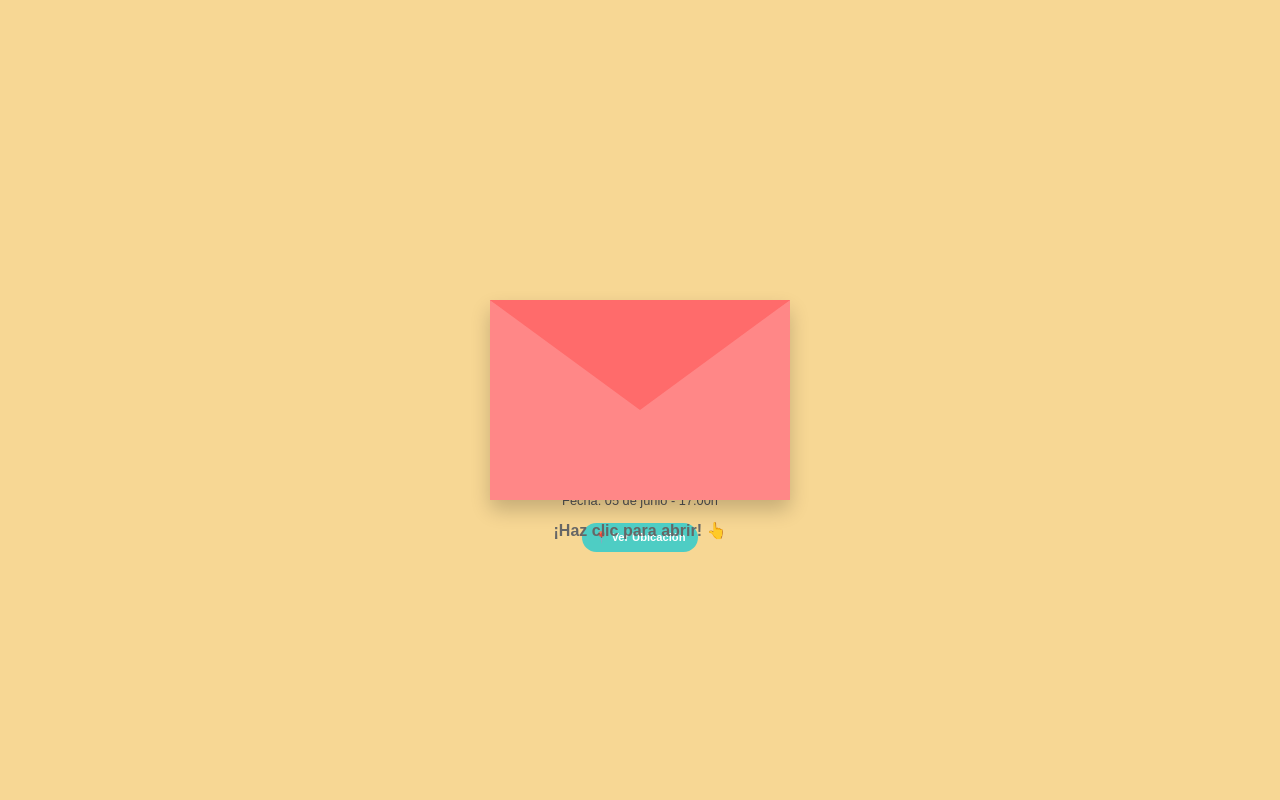
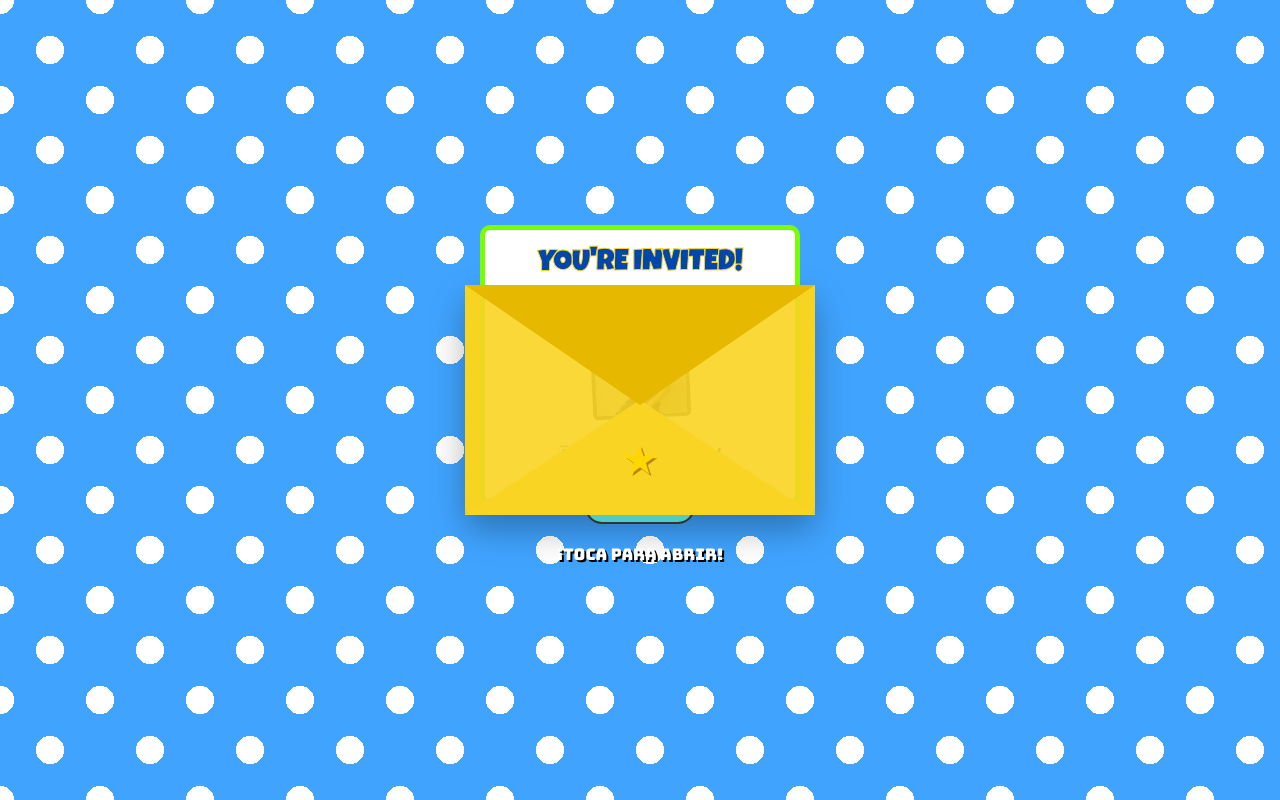
Before and after one commit to LEYENDA821/invitacion, a plain HTML site: page index.html in a window 1280 px wide. Drawn offline with nearby package versions, Linux system fonts and the light colour scheme.

Commit message:
Update index.html

```diff
--- a/index.html
+++ b/index.html
@@ -3,12 +3,16 @@
 <head>
     <meta charset="UTF-8">
     <meta name="viewport" content="width=device-width, initial-scale=1.0">
-    <title>Mi Invitación de Cumpleaños</title>
+    <title>¡Cristofer al Infinito y Más Allá!</title>
+    <link href="https://fonts.googleapis.com/css2?family=Luckiest+Guy&family=Bungee&display=swap" rel="stylesheet">
+    <script src="https://cdn.jsdelivr.net/npm/canvas-confetti@1.5.1/dist/confetti.browser.min.js"></script>
     <style>
         :root {
-            --color-sobre: #ff6b6b;
-            --color-papel: #ffffff;
-            --color-texto: #444;
+            --woody-yellow: #f9d423;
+            --woody-red: #d32f2f;
+            --buzz-green: #7cfc00;
+            --sky-blue: #40a4ff;
+            --clouds: #ffffff;
         }
 
         body {
@@ -17,138 +21,201 @@
             align-items: center;
             height: 100vh;
             margin: 0;
-            background-color: #f7d794;
-            font-family: 'Arial', sans-serif;
+            overflow: hidden;
+            /* Fondo de Nubes de Andy */
+            background-color: var(--sky-blue);
+            background-image: radial-gradient(var(--clouds) 20%, transparent 20%),
+                              radial-gradient(var(--clouds) 20%, transparent 20%);
+            background-position: 0 0, 50px 50px;
+            background-size: 100px 100px;
         }
 
-        /* Contenedor del sobre */
         .envelope-wrapper {
             position: relative;
             cursor: pointer;
+            perspective: 1000px;
         }
 
+        /* El Sobre */
         .envelope {
             position: relative;
-            width: 300px;
-            height: 200px;
-            background-color: var(--color-sobre);
-            border-bottom-left-radius: 5px;
-            border-bottom-right-radius: 5px;
-            box-shadow: 0 10px 20px rgba(0,0,0,0.2);
+            width: 350px;
+            height: 230px;
+            background-color: var(--woody-yellow);
+            /* Patrón de camisa de Woody */
+            background-image: linear-gradient(0deg, transparent 24%, rgba(211, 47, 47, .2) 25%, rgba(211, 47, 47, .2) 26%, transparent 27%, transparent 74%, rgba(211, 47, 47, .2) 75%, rgba(211, 47, 47, .2) 76%, transparent 77%, transparent),
+                              linear-gradient(90deg, transparent 24%, rgba(211, 47, 47, .2) 25%, rgba(211, 47, 47, .2) 26%, transparent 27%, transparent 74%, rgba(211, 47, 47, .2) 75%, rgba(211, 47, 47, .2) 76%, transparent 77%, transparent);
+            background-size: 50px 50px;
+            border-bottom-left-radius: 10px;
+            border-bottom-right-radius: 10px;
+            box-shadow: 0 15px 35px rgba(0,0,0,0.3);
         }
 
-        /* La solapa del sobre */
+        /* Solapa con la estrella de Sheriff */
         .envelope::before {
-            content: "";
+            content: "★";
+            display: flex;
+            justify-content: center;
+            align-items: center;
+            font-size: 40px;
+            color: #ffd700;
+            text-shadow: 2px 2px #b8860b;
             position: absolute;
             top: 0;
-            z-index: 2;
-            border-top: 110px solid var(--color-sobre);
-            border-left: 150px solid transparent;
-            border-right: 150px solid transparent;
+            width: 100%;
+            height: 100%;
+            z-index: 4;
+            border-top: 120px solid #e6b800;
+            border-left: 175px solid transparent;
+            border-right: 175px solid transparent;
             transform-origin: top;
-            transition: transform 0.5s ease;
+            transition: transform 0.6s ease;
+            box-sizing: border-box;
+            padding-top: -120px;
         }
 
-        /* Los costados del sobre */
         .envelope::after {
             content: "";
             position: absolute;
-            z-index: 1;
-            border-left: 150px solid #ff8787;
-            border-bottom: 100px solid #ff8787;
-            border-right: 150px solid #ff8787;
-            border-top: 100px solid transparent;
+            z-index: 2;
+            border-left: 175px solid rgba(249, 212, 35, 0.9);
+            border-bottom: 115px solid rgba(249, 212, 35, 1);
+            border-right: 175px solid rgba(249, 212, 35, 0.9);
+            border-top: 115px solid transparent;
             bottom: 0;
         }
 
-        /* La carta (invitación) */
+        /* Carta de Invitación */
         .card {
             position: absolute;
             bottom: 10px;
-            left: 10px;
-            width: 280px;
-            height: 180px;
-            background: var(--color-papel);
-            z-index: 0;
-            transition: transform 0.5s ease, z-index 0s 0.5s;
-            padding: 20px;
+            left: 15px;
+            width: 320px;
+            height: 280px;
+            background: white;
+            z-index: 1;
+            transition: transform 0.8s ease, z-index 0s 0.4s;
+            padding: 15px;
             box-sizing: border-box;
             text-align: center;
-            border-radius: 5px;
-            box-shadow: 0 0 10px rgba(0,0,0,0.1);
+            border: 5px solid var(--buzz-green);
+            border-radius: 10px;
         }
 
-        .card img {
-            width: 70px;
-            height: 70px;
-            border-radius: 50%;
-            object-fit: cover;
+        .card h1 {
+            font-family: 'Luckiest Guy', cursive;
+            color: #0046ad;
             margin: 5px 0;
-            border: 2px solid var(--color-sobre);
+            font-size: 1.8em;
+            -webkit-text-stroke: 1px #f9d423;
         }
 
-        .card h2 { margin: 5px 0; color: var(--color-sobre); font-size: 1.2em; }
-        .card p { font-size: 0.8em; margin: 5px 0; color: var(--color-texto); }
+        .card h2 {
+            font-family: 'Bungee', cursive;
+            color: var(--woody-red);
+            margin: 0;
+            font-size: 1.2em;
+        }
 
-        .btn-mapa {
+        .card .photo-frame {
+            width: 90px;
+            height: 90px;
+            margin: 10px auto;
+            border: 4px solid #555;
+            border-radius: 5px;
+            background: #eee;
+            overflow: hidden;
+            transform: rotate(-3deg);
+        }
+
+        .card .photo-frame img {
+            width: 100%;
+            height: 100%;
+            object-fit: cover;
+        }
+
+        .info {
+            font-size: 0.9em;
+            color: #333;
+            margin-bottom: 10px;
+            line-height: 1.2;
+        }
+
+        .btn-maps {
             display: inline-block;
-            margin-top: 10px;
-            padding: 8px 12px;
             background: #4ecdc4;
             color: white;
             text-decoration: none;
-            border-radius: 20px;
+            padding: 8px 15px;
+            border-radius: 50px;
+            font-family: 'Bungee', sans-serif;
             font-size: 0.7em;
-            font-weight: bold;
+            transition: 0.3s;
+            border: 2px solid #333;
         }
 
-        /* Animación al abrir */
+        .btn-maps:hover { background: var(--buzz-green); color: black; }
+
+        /* Estados abiertos */
         .envelope-wrapper.open .envelope::before {
             transform: rotateX(180deg);
             z-index: 0;
         }
 
         .envelope-wrapper.open .card {
-            transform: translateY(-120px);
-            z-index: 3;
+            transform: translateY(-180px) scale(1.1);
+            z-index: 5;
         }
 
-        .instruccion {
+        .tap-hint {
             position: absolute;
-            bottom: -40px;
+            bottom: -50px;
             width: 100%;
             text-align: center;
-            color: #666;
-            font-weight: bold;
+            font-family: 'Bungee', sans-serif;
+            color: white;
+            text-shadow: 2px 2px 0px #000;
         }
     </style>
 </head>
 <body>
 
-    <div class="envelope-wrapper" onclick="abrirSobre()">
+    <div class="envelope-wrapper" onclick="toggleEnvelope()">
         <div class="envelope">
             <div class="card">
-                <h2>¡Mis 18 años!</h2>
-                <p>Estás invitado a la fiesta de:</p>
-                <strong>Cristofer</strong>
-                <br>
-                <img src="imagen1.jpg" alt="Foto del cumpleañero">
-                <p>Fecha: 05 de junio - 17:00h</p>
-
-                <a href="https://maps.app.goo.gl/PXgDw4jHBCg1jF736" target="_blank" class="btn-mapa">
-                    📍 Ver Ubicación
+                <h1>YOU'RE INVITED!</h1>
+                <h2>CRISTOFER</h2>
+                <div class="photo-frame">
+                    <img src="imagen1.jpg" alt="Cristofer">
+                </div>
+                <div class="info">
+                    <strong>¡MIS 18 AÑOS!</strong><br>
+                    🗓 05 de Junio | 🕔 5:00 PM<br>
+                    📍 Quinta La Paloma
+                </div>
+                <a href="https://maps.app.goo.gl/MfpUobb2VyN2RtcT9" target="_blank" class="btn-maps" onclick="event.stopPropagation();">
+                    VER MAPA 🚀
                 </a>
             </div>
         </div>
-        <div class="instruccion">¡Haz clic para abrir! 👆</div>
+        <div class="tap-hint">¡TOCA PARA ABRIR!</div>
     </div>
 
     <script>
-        function abrirSobre() {
-            document.querySelector('.envelope-wrapper').classList.toggle('open');
+        function toggleEnvelope() {
+            const wrapper = document.querySelector('.envelope-wrapper');
+            const isOpen = wrapper.classList.toggle('open');
+
+            if(isOpen) {
+                // Efecto de confeti al abrir
+                confetti({
+                    particleCount: 150,
+                    spread: 70,
+                    origin: { y: 0.6 },
+                    colors: ['#f9d423', '#d32f2f', '#7cfc00', '#40a4ff']
+                });
+            }
         }
     </script>
-
 </body>
 </html>
```
